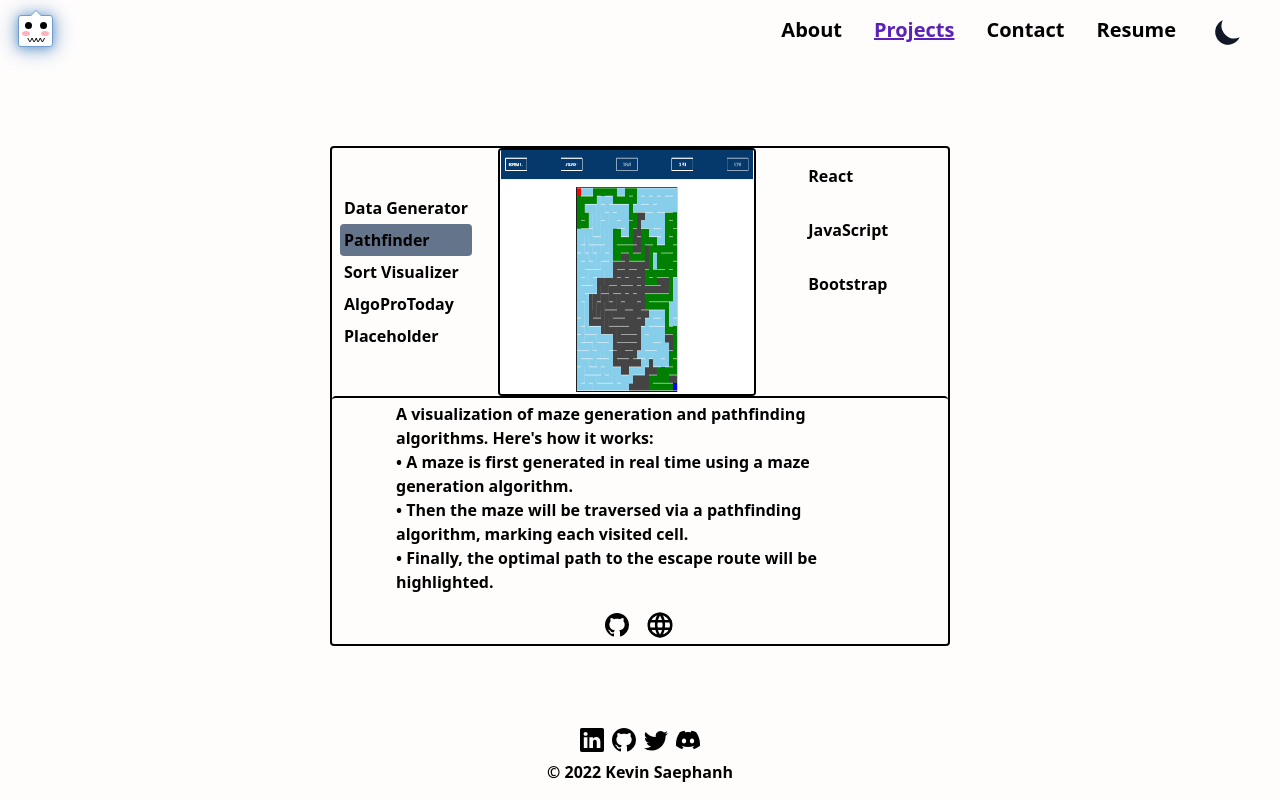
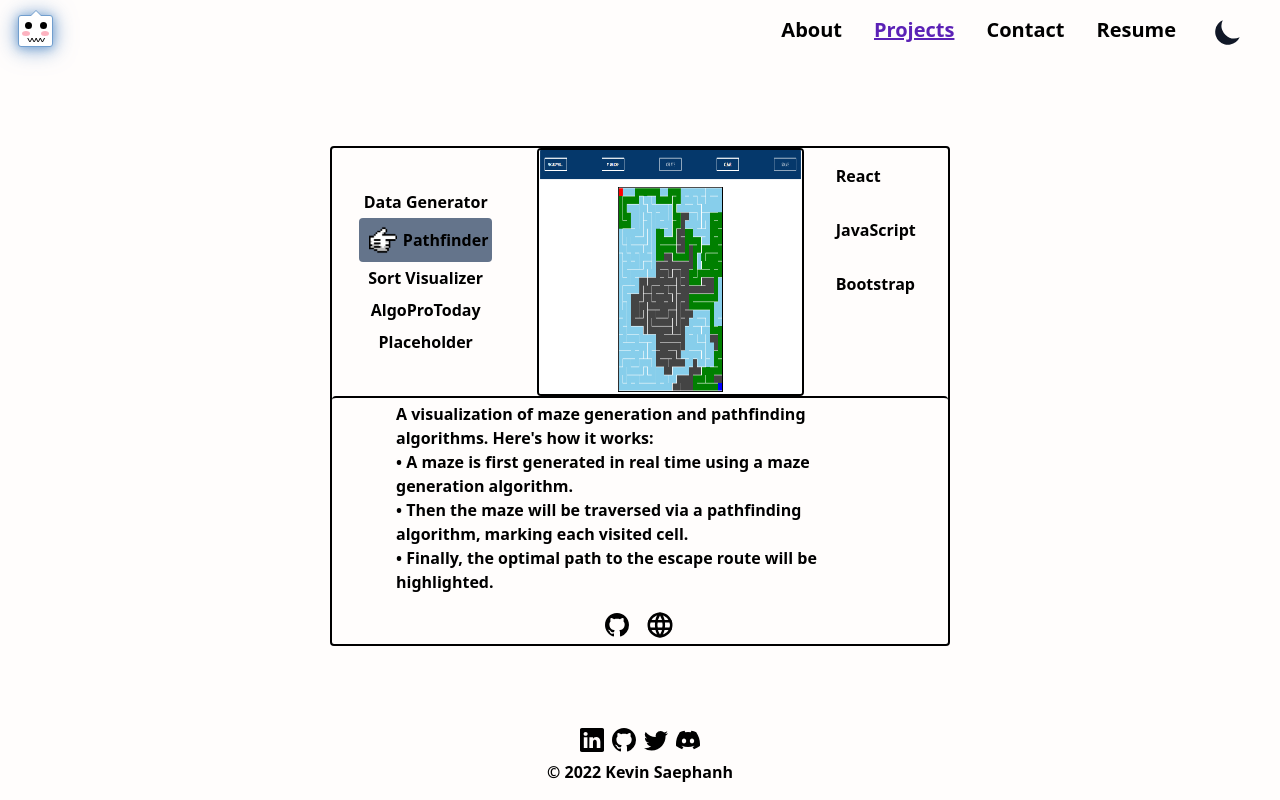
Before and after one commit to KevinSaephanh/portfolio, a Next.js app: page /projects in a window 1280 px wide. Built offline with nearby package versions, Linux system fonts and the light colour scheme.

Commit message:
Add more assets

```diff
--- a/src/components/three/Scene/Scene.tsx
+++ b/src/components/three/Scene/Scene.tsx
@@ -1,5 +1,16 @@
+import { Canvas } from '@react-three/fiber';
 import React from 'react';
+import { Model } from '../Model/Model';
 
 export const Scene: React.FC = () => {
-  return <></>;
+  return (
+    <Canvas shadows frameloop='demand'>
+      <ambientLight intensity={0.1} />
+      <React.Suspense fallback={null}>
+        <ambientLight />
+        {/* <Model /> */}
+      </React.Suspense>
+      <fog attach='fog' color='#ffffff' near={50} far={300} />
+    </Canvas>
+  );
 };
--- a/src/pages/contact.tsx
+++ b/src/pages/contact.tsx
@@ -2,18 +2,22 @@ import React from 'react';
 import { NextPage } from 'next';
 import { Input } from '../components/ui/Input/Input';
 import { TextArea } from '../components/ui/TextArea/TextArea';
-
+// TODO: Add maplestory models
 const Contact: NextPage = () => {
   const inputs = React.useRef({
     name: '',
     email: '',
     message: '',
   });
+  const [submitDisabled, setSubmitDisabled] = React.useState(true);
   const [submitMessage, setSubmitMessage] = React.useState('');
 
   const handleInput = (e: React.ChangeEvent<HTMLInputElement | HTMLTextAreaElement>) => {
-    const { name, value } = e.target;
-    inputs.current[name] = value;
+    const { name: key, value } = e.target;
+    inputs.current[key] = value;
+
+    const { name, email, message } = inputs.current;
+    setSubmitDisabled(!name || !email || !message);
   };
 
   const handleSubmit = async (e: React.FormEvent<HTMLFormElement>) => {
@@ -39,12 +43,6 @@ const Contact: NextPage = () => {
     }
 
     setTimeout(() => setSubmitMessage(''), 2000);
-  };
-
-  const disabled = () => {
-    // TODO: fix
-    const { name, email, message } = inputs.current;
-    return !!submitMessage || !name || !email || !message;
   };
 
   return (
@@ -85,7 +83,7 @@ const Contact: NextPage = () => {
         <button
           className='text-lg font-bold border-4 px-6 py-2 rounded'
           type='submit'
-          disabled={disabled()}
+          disabled={submitDisabled}
         >
           Send
         </button>
--- a/src/pages/index.tsx
+++ b/src/pages/index.tsx
@@ -2,6 +2,7 @@ import React from 'react';
 import type { NextPage } from 'next';
 import { ProgressBar } from '../components/common/ProgressBar/ProgressBar';
 
+// TODO: Add party models
 const Home: NextPage = () => {
   const [isLoading, setLoading] = React.useState(true);
 
--- a/src/pages/projects.tsx
+++ b/src/pages/projects.tsx
@@ -58,17 +58,24 @@ const Projects: NextPage = () => {
   return (
     <div className='w-full lg:w-2/4 h-670 md:h-500 md:mx-auto themed-border'>
       <section className='flex flex-col md:flex-row h-3/5 md:h-2/4'>
-        <article className='flex-center md:pr-4 md:border-r-2 border-white'>
+        <article className='flex-center md:pr-4 md:border-r-2 md:w-1/3 border-white'>
           <ul className='scrollbar flex flex-row md:flex-col p-2 overflow-y-auto md:overflow-hidden'>
             {projects.map((p, key) => (
               <li
                 key={key}
-                className={`whitespace-nowrap cursor-pointer p-2 md:p-1 rounded hover:text-teal-300 ${
+                className={`flex-center cursor-pointer p-2 md:p-1 rounded hover:text-teal-300 ${
                   active.id === key + 1 ? 'bg-slate-500' : ''
                 }`}
                 onClick={() => setActive(projects[key])}
               >
-                {p.title}
+                <Image
+                  src={'/assets/cursor.gif'}
+                  height={30}
+                  width={40}
+                  alt=''
+                  className={`${active.id === key + 1 ? '' : 'hidden'}`}
+                />
+                <p className='whitespace-nowrap'>{p.title}</p>
               </li>
             ))}
           </ul>
@@ -77,7 +84,7 @@ const Projects: NextPage = () => {
           <div className='relative w-full h-full'>
             <Image src={active.path} alt='' fill={true} className='themed-border' priority={true} />
           </div>
-          <ul className='p-4 md:pl-12 flex flex-row flex-wrap md:grid-list-cols md:w-2/4 md:h-full justify-evenly'>
+          <ul className='p-4 flex flex-row flex-wrap md:grid-list-cols md:w-2/4 md:h-full justify-evenly'>
             {active.stack.map((s, key) => (
               <li className='mr-3 md:mr-0' key={key}>
                 {s}
```
Also changed, not shown: public/assets/cursor.gif (added), 1 other file (tests, documents, lock files or other folders).
